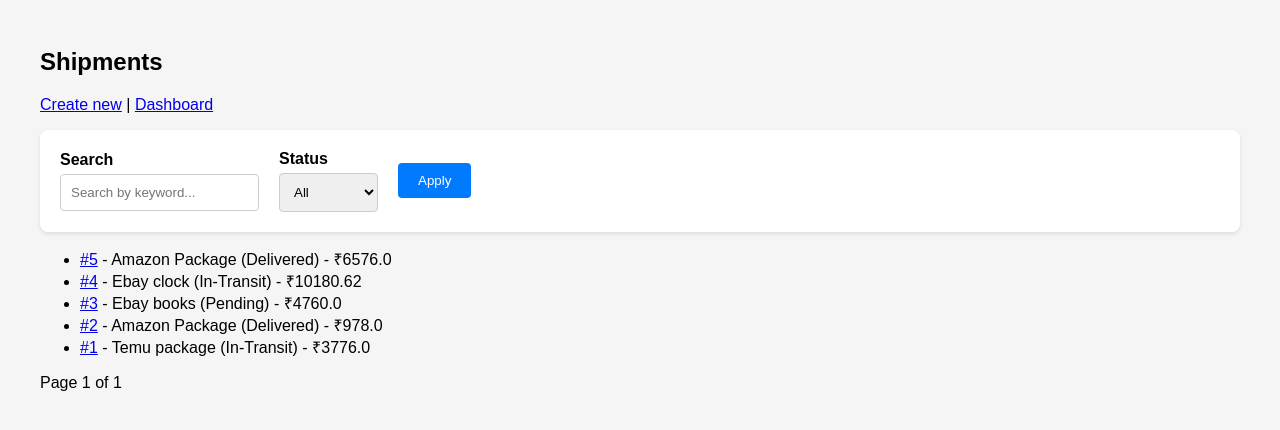
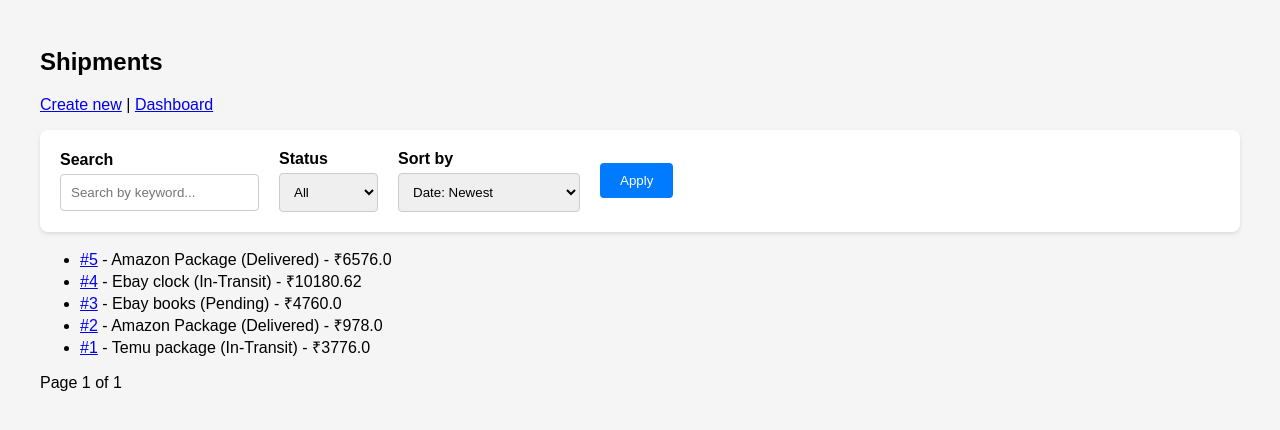
Before and after one commit to SomyaAggarwal1209/shipsy-assignment, a Flask app: page /shipments in a window 1280 px wide. Shown: the top 430 px of the page. Run offline with Flask 3, Linux system fonts and the light colour scheme; a user stored in the database is signed in.

Commit message:
add sorting to shipments list (date and total_cost) with UI selector

```diff
--- a/app.py
+++ b/app.py
@@ -145,9 +145,12 @@ def list_shipments():
     per_page = 5
     status_filter = request.args.get('status')
     search_query = request.args.get('q')
+    sort_by = request.args.get('sort_by', 'date_desc')  # default sort
 
-    q = Shipment.query.order_by(Shipment.created_at.desc())
+    # base query
+    q = Shipment.query
 
+    # filters
     if status_filter:
         try:
             enum_val = ShipmentStatus(status_filter)
@@ -158,12 +161,29 @@ def list_shipments():
     if search_query:
         q = q.filter(Shipment.description.ilike(f"%{search_query}%"))
 
+    # sorting options
+    from sqlalchemy import desc, asc
+    # expression for total_cost = base_cost * (1 + tax_rate) + handling_fee
+    total_expr = (Shipment.base_cost * (1 + Shipment.tax_rate) + Shipment.handling_fee)
+
+    if sort_by == 'date_asc':
+        q = q.order_by(asc(Shipment.created_at))
+    elif sort_by == 'date_desc':
+        q = q.order_by(desc(Shipment.created_at))
+    elif sort_by == 'cost_asc':
+        q = q.order_by(asc(total_expr))
+    elif sort_by == 'cost_desc':
+        q = q.order_by(desc(total_expr))
+    else:
+        q = q.order_by(desc(Shipment.created_at))
+
     pagination = q.paginate(page=page, per_page=per_page, error_out=False)
     return render_template(
         'shipments/list.html',
         pagination=pagination,
         status_filter=status_filter,
-        search_query=search_query
+        search_query=search_query,
+        sort_by=sort_by
     )
 
 # View single shipment
--- a/templates/shipments/list.html
+++ b/templates/shipments/list.html
@@ -31,6 +31,16 @@
       </select>
     </div>
 
+    <div class="form-group">
+        <label for="sort">Sort by</label>
+        <select id="sort" name="sort_by">
+            <option value="date_desc" {% if sort_by=='date_desc' %}selected{% endif %}>Date: Newest</option>
+            <option value="date_asc" {% if sort_by=='date_asc' %}selected{% endif %}>Date: Oldest</option>
+            <option value="cost_desc" {% if sort_by=='cost_desc' %}selected{% endif %}>Total Cost: High → Low</option>
+            <option value="cost_asc" {% if sort_by=='cost_asc' %}selected{% endif %}>Total Cost: Low → High</option>
+        </select>
+    </div>
+
     <button type="submit" class="btn btn-primary">Apply</button>
   </form>
 
```
Also changed, not shown: shipsy.db.
